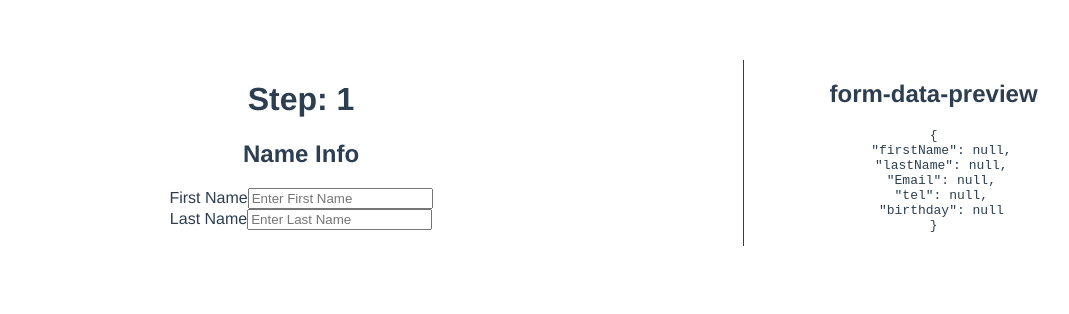
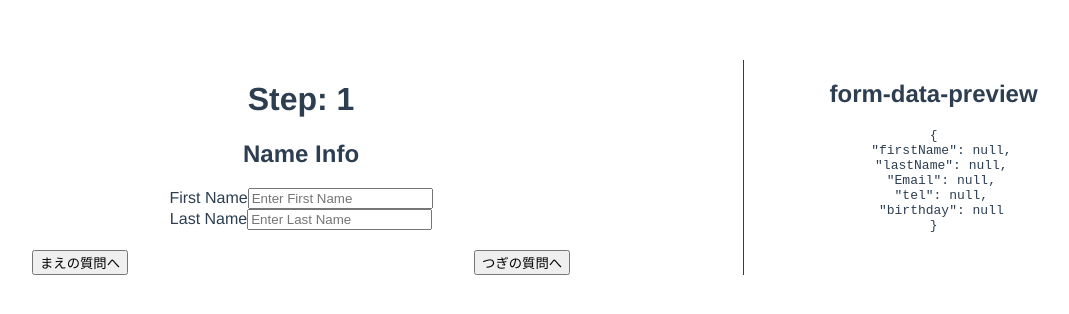
Before and after one commit to IkumaTadokoro/vue-wizard-form-sample, a Vue app: page / in a window 1280 px wide. Shown: the top 314 px of the page, without its empty margins (149-1218 px from the left). Built offline with nearby package versions, Linux system fonts and the light colour scheme.

Commit message:
遷移ボタンを実装

```diff
--- a/src/components/Wizard.vue
+++ b/src/components/Wizard.vue
@@ -3,6 +3,11 @@
     <div class="d-flex-big">
       <h1>Step: {{ stepNumber }}</h1>
       <FirstStep v-if="stepNumber === 1" @update="updateForm"></FirstStep>
+
+      <div class="button-group">
+        <button @click="backStep">まえの質問へ</button>
+        <button @click="nextStep">つぎの質問へ</button>
+      </div>
     </div>
 
     <div class="d-flex-small">
@@ -36,7 +41,13 @@ export default {
     updateForm(formData) {
       // [Object.assign()](https://developer.mozilla.org/ja/docs/Web/JavaScript/Reference/Global_Objects/Object/assign)
       Object.assign(this.form, formData)
-    }
+    },
+    backStep:function(){
+      this.stepNumber--;
+    },
+    nextStep:function(){
+      this.stepNumber++;
+    },
   }
 }
 </script>
@@ -56,5 +67,10 @@ export default {
   border-left: 1px solid #2c3e50;
 }
 
+.button-group {
+  margin-top:20px;
+  display: flex;
+  justify-content: space-around;
+}
 
 </style>
```
